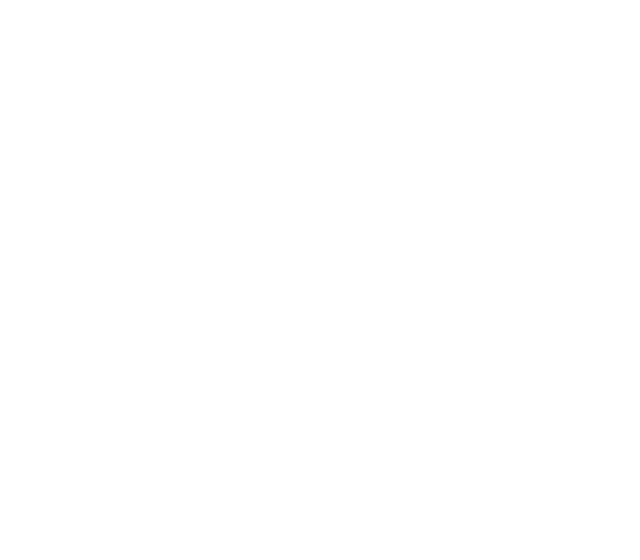
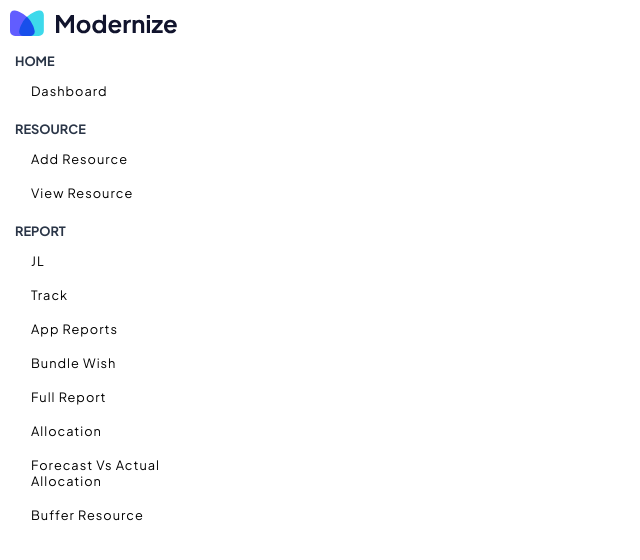
Before and after one commit to Gowtham-Mathiyazhagan/dashboard-task, a React (Vite) app: page / in a window 1280 px wide. Shown: the top 560 px of the page, without its empty margins (0-640 px from the left). Built offline with nearby package versions, Linux system fonts and the light colour scheme.

Commit message:
fix : modification added

```diff
--- a/src/App.css
+++ b/src/App.css
@@ -0,0 +1,52 @@
+/* ---------- *\
+ font imported
+\* ---------- */
+@import url("https://fonts.googleapis.com/css2?family=Plus+Jakarta+Sans:ital,wght@0,200..800;1,200..800&display=swap");
+
+/* ---------- *\
+ Reset style
+\* ---------- */
+
+*,
+::after,
+::before {
+  padding: 0;
+  margin: 0;
+  box-sizing: border-box;
+}
+
+li {
+  list-style: none;
+}
+
+a {
+  text-decoration: none;
+}
+
+a,input,button,span{
+  display: block;
+}
+
+/* ---------- *\
+ common style
+\* ---------- */
+
+html {
+  font-size: 16px;
+  font-family: "Plus Jakarta Sans", sans-serif;
+}
+
+/* ---------- *\
+ :root style
+\* ---------- */
+
+:root {
+  /* color */
+
+  --dark-blue: rgb(93, 135, 255);
+  --sky-blue: rgb(73, 190, 255);
+  --white: rgb(255, 255, 255);
+  --black: rgb(0, 0, 0);
+  --text: rgb(42, 53, 71);
+  --hover: rgb(236, 242, 255);
+}
--- a/src/App.jsx
+++ b/src/App.jsx
@@ -1,10 +1,14 @@
-import React from 'react'
+import React from "react";
+import Aside from "./Components/Aside";
+
 
 const App = () => {
   return (
-   <>
-   </>
-  )
-}
+    <main>
+      <Aside />
 
-export default App
+    </main>
+  );
+};
+
+export default App;
--- a/src/main.jsx
+++ b/src/main.jsx
@@ -1,6 +1,7 @@
 import React from 'react'
 import ReactDOM from 'react-dom/client'
-import App from './App'
+import "../node_modules/bootstrap-icons/font/bootstrap-icons.min.css"
+import App from './App.jsx'
 import './App.css'
 
 ReactDOM.createRoot(document.getElementById('root')).render(
```
